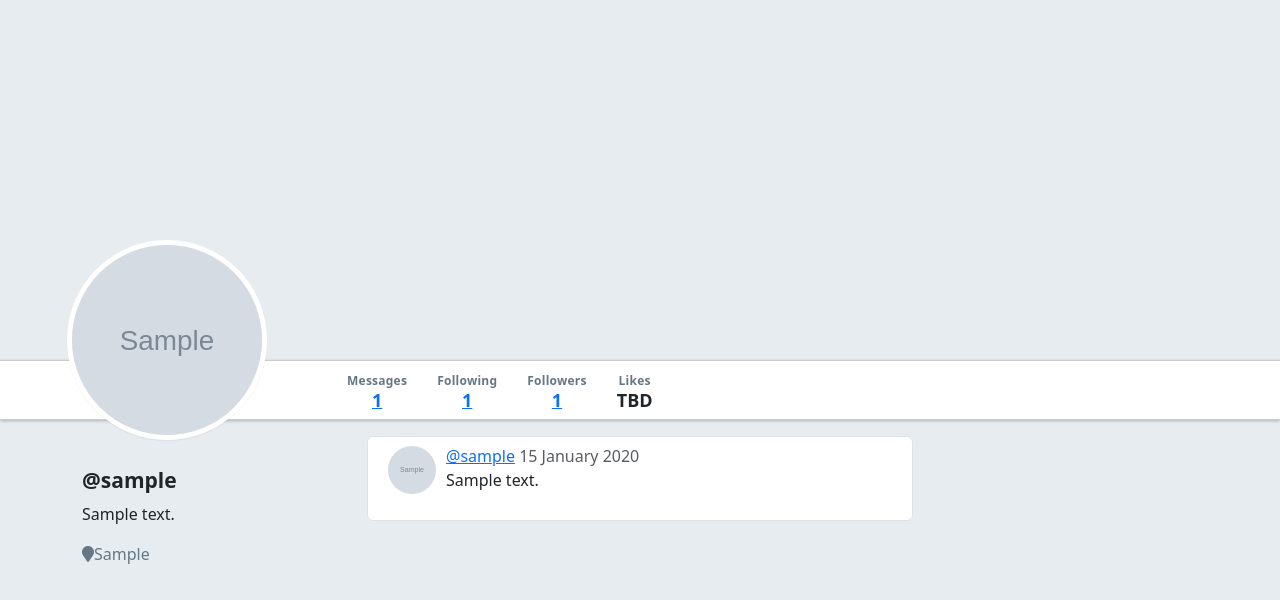
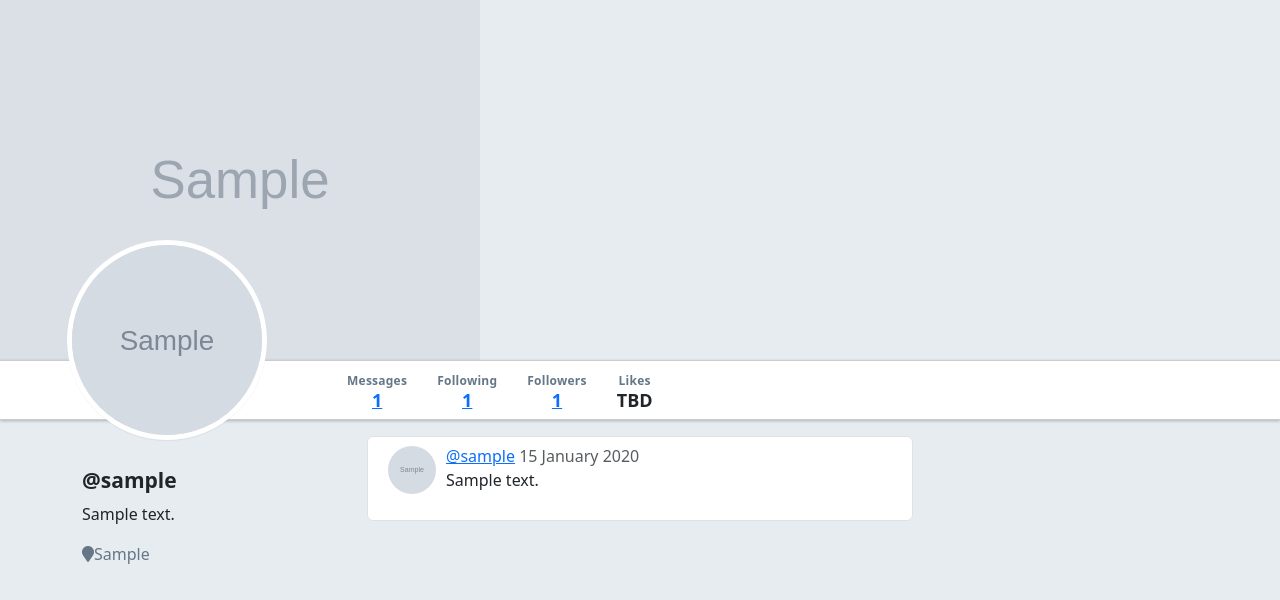
Before and after one commit to quentinikeno/Springboard-SEC-Unit-26-Twitter-Clone-Exercise, a Flask app: page /users/1 in a window 1280 px wide. Shown: the part 46-646 px from the top of the page. Run offline with Flask 2, Linux system fonts and the light colour scheme; tables that the repository leaves empty hold one stand-in row (values such as "Sample post"); grey boxes marked "Sample" are stand-in pictures; some libraries are stand-ins or nearby versions.

Commit message:
Add header image to user detail template

```diff
--- a/static/stylesheets/style.css
+++ b/static/stylesheets/style.css
@@ -202,6 +202,10 @@ nav + .container {
 	opacity: 0.7;
 	background-size: cover;
 	background-position: top center;
+}
+
+#header-image {
+	height: 100%;
 }
 
 .full-width {
--- a/templates/users/detail.html
+++ b/templates/users/detail.html
@@ -1,6 +1,12 @@
 {% extends 'base.html' %} {% block content %}
 
-<div id="warbler-hero" class="full-width"></div>
+<div id="warbler-hero" class="full-width">
+	<img
+		src="{{ user.header_image_url }}"
+		alt="Header Image for {{ user.username }}"
+		id="header-image"
+	/>
+</div>
 <img
 	src="{{ user.image_url }}"
 	alt="Image for {{ user.username }}"
```
Lines whose indentation alone changed are shown as unchanged.
